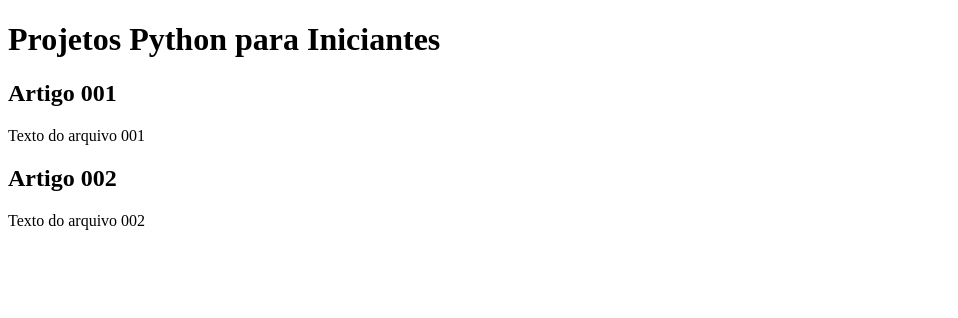
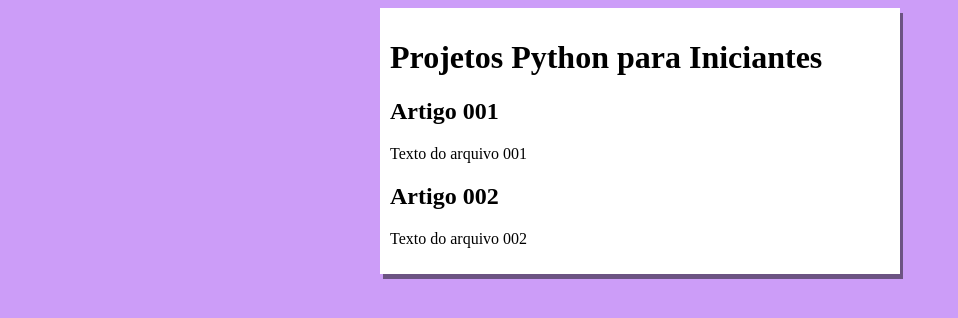
Before and after one commit to asdrubalneto/projeto-site, a plain HTML site: page index.html in a window 1280 px wide. Shown: the whole page, without its empty margins (0-958 px from the left). Drawn offline with Linux system fonts and the light colour scheme.

Commit message:
Iniciei o design

```diff
--- /dev/null
+++ b/estilos/style.css
@@ -0,0 +1,21 @@
+{
+    font-family: Arial, Helvetica, sans-serif;
+}
+
+body{
+
+    background-color: rgb(204, 157, 248);
+}
+
+main{
+    background-color: white;
+    width: 500px;
+    margin: auto;
+    padding: 10px;
+    box-shadow: 3px 5px rgb(0, 0, 0, 0.473);
+
+
+
+
+
+}
--- a/index.html
+++ b/index.html
@@ -5,6 +5,7 @@
     <meta http-equiv="X-UA-Compatible" content="IE=edge">
     <meta name="viewport" content="width=device-width, initial-scale=1.0">
     <title>Projetos Python para Iniciantes</title>
+    <link rel="stylesheet" href="estilos/style.css">
 </head>
 <body>
     <main>
```
